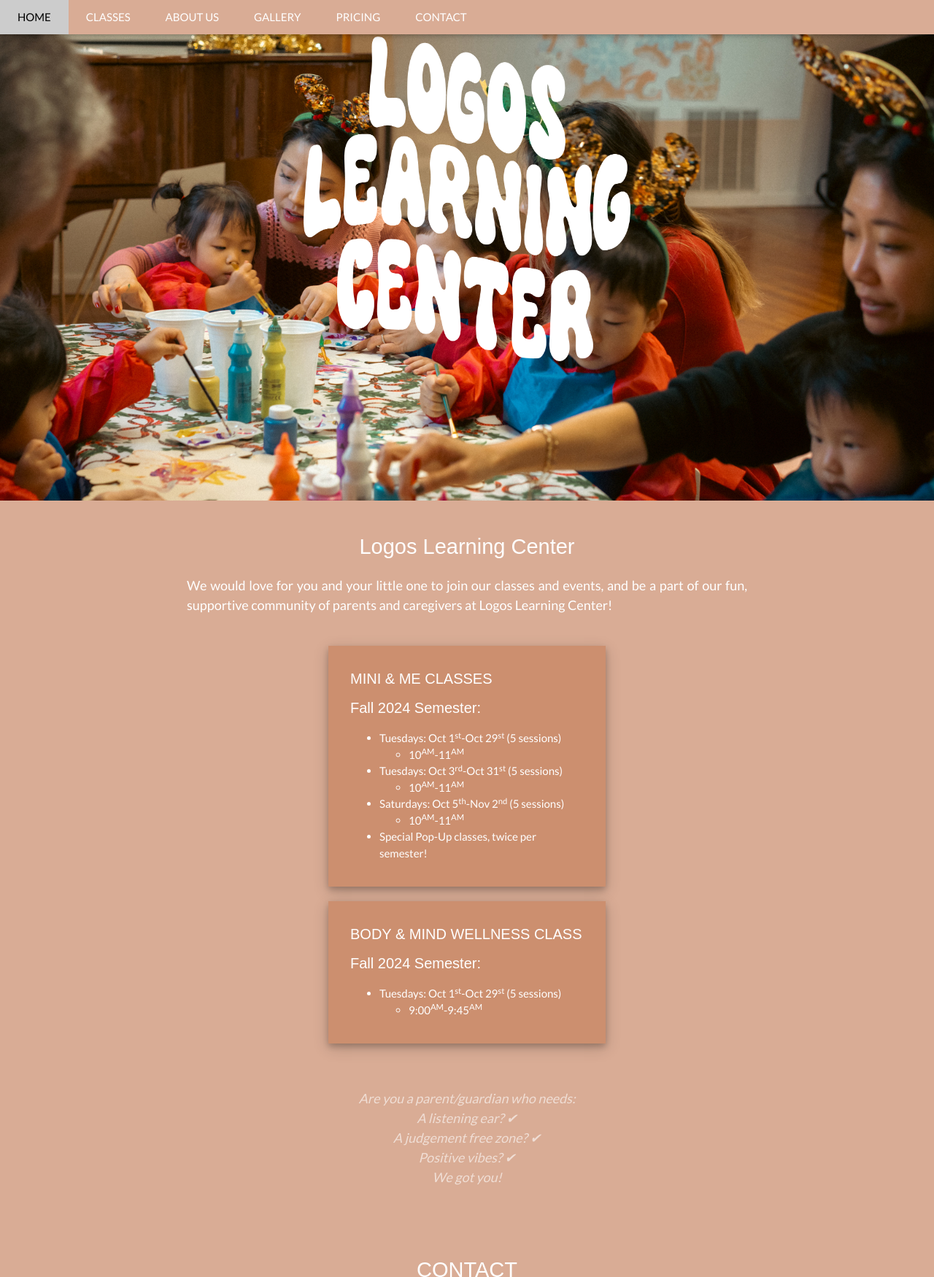
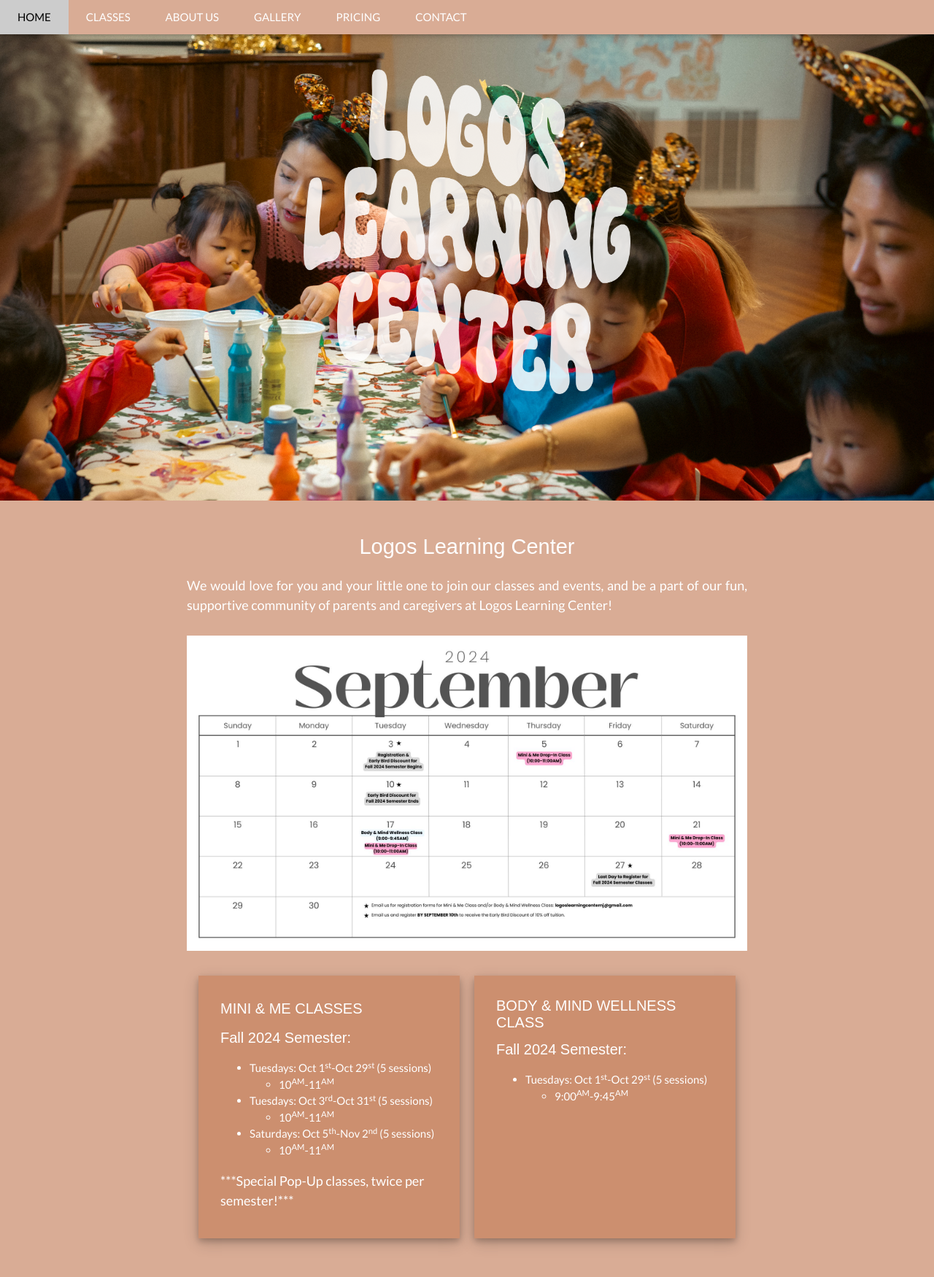
Before and after one commit to logoslearningcenter/logoslearningcenter.github.io, a plain HTML site: page index.html in a window 1280 px wide. Shown: the top 1750 px of the page at 73% size. Drawn offline with Linux system fonts and the light colour scheme.

Commit message:
Update index.html

```diff
--- a/index.html
+++ b/index.html
@@ -41,8 +41,8 @@
 
   <!-- Automatic Slideshow Images -->
   <div class="logo-overlay" style="position:relative;">
-    <div class="overlay" style="position:absolute; z-index:2; width:35%; top:50px; margin-left:50%; transform:translateX(-50%);">
-      <img src="assets/images/logo.png" style="width:100%;">
+    <div class="overlay" style="position:absolute; z-index:2; width:35%; top:95px; margin-left:50%; transform:translateX(-50%);">
+      <img src="assets/images/logo.png" style="width:100%;opacity:0.85;">
     </div>
     <div class="mySlides w3-display-container w3-center">
       <img src="assets/images/HP1.jpg" style="width:100%;">
@@ -64,8 +64,23 @@
   <div class="w3-container w3-content w3-center w3-padding-32" style="max-width:800px">
     <h2 class="w3-wide">Logos Learning Center</h2>
     <p class="w3-justify">We would love for you and your little one to join our classes and events, and be a part of our fun, supportive community of parents and caregivers at Logos Learning Center!</p>
+
+    <div class="imageGallery1">
+      <img src="assets/images/Calendar.jpg" onclick=openModal(); style="width:100%"/></a>
+    </div>
+
+    <div id="myModal" class="modal">
+      <span class="close cursor" onclick="closeModal()">&times;</span>
+      <div class="modal-content">
+        <div class="imageGallery1">
+          <img src="assets/images/Calendar.jpg"style="width:100%"/></a>
+        </div>
+      </div>
+    </div>
+
     <div class="w3-container w3-content w3-center w3-padding-24" style="max-width:1200px">
-      <div class="pricing-container" style="max-width:380px">
+      <div class="w3-col display-flex">
+        <div class="pricing-container w3-col s6">
           <div class="pricing-content w3-left-align">
             <h4 class="price1">MINI & ME CLASSES</h4>
             <h4 class="price1">Fall 2024 Semester:</h4>
@@ -82,13 +97,13 @@
                 <ul>
                   <li>10<sup>AM</sup>-11<sup>AM</sup></li>
                 </ul>
-            <li>Special Pop-Up classes, twice per semester!</li>
             </ul>
+            <p>***Special Pop-Up classes, twice per semester!***</p>
           </div>
         </div>
-      <div class="pricing-container" style="max-width:380px">
+        <div class="pricing-container w3-col s6">
           <div class="pricing-content w3-left-align">
-          <h4 class="price1">BODY & MIND WELLNESS CLASS</h4>
+            <h4 class="price1" style="line-height:normal">BODY & MIND WELLNESS CLASS</h4>
             <h4 class="price1">Fall 2024 Semester:</h4>
             <ul>
               <li>Tuesdays: Oct 1<sup>st</sup>-Oct 29<sup>st</sup> (5 sessions)</li>
@@ -99,6 +114,8 @@
           </div>
         </div>
       </div>
+    </div>
+
     <p class="w3-opacity"><i>Are you a parent/guardian who needs:<br>A listening ear? &#10004;<br>A judgement free zone? &#10004;<br>Positive vibes? &#10004;<br>We got you!</i></p>
   </div>
 
@@ -158,6 +175,16 @@ window.onclick = function(event) {
   }
 }
 
+// Open the Modal
+function openModal() {
+  document.getElementById("myModal").style.display = "block";
+}
+
+// Close the Modal
+function closeModal() {
+  document.getElementById("myModal").style.display = "none";
+}
+
 </script>
 
 </body>
```
Lines whose indentation alone changed are shown as unchanged.
